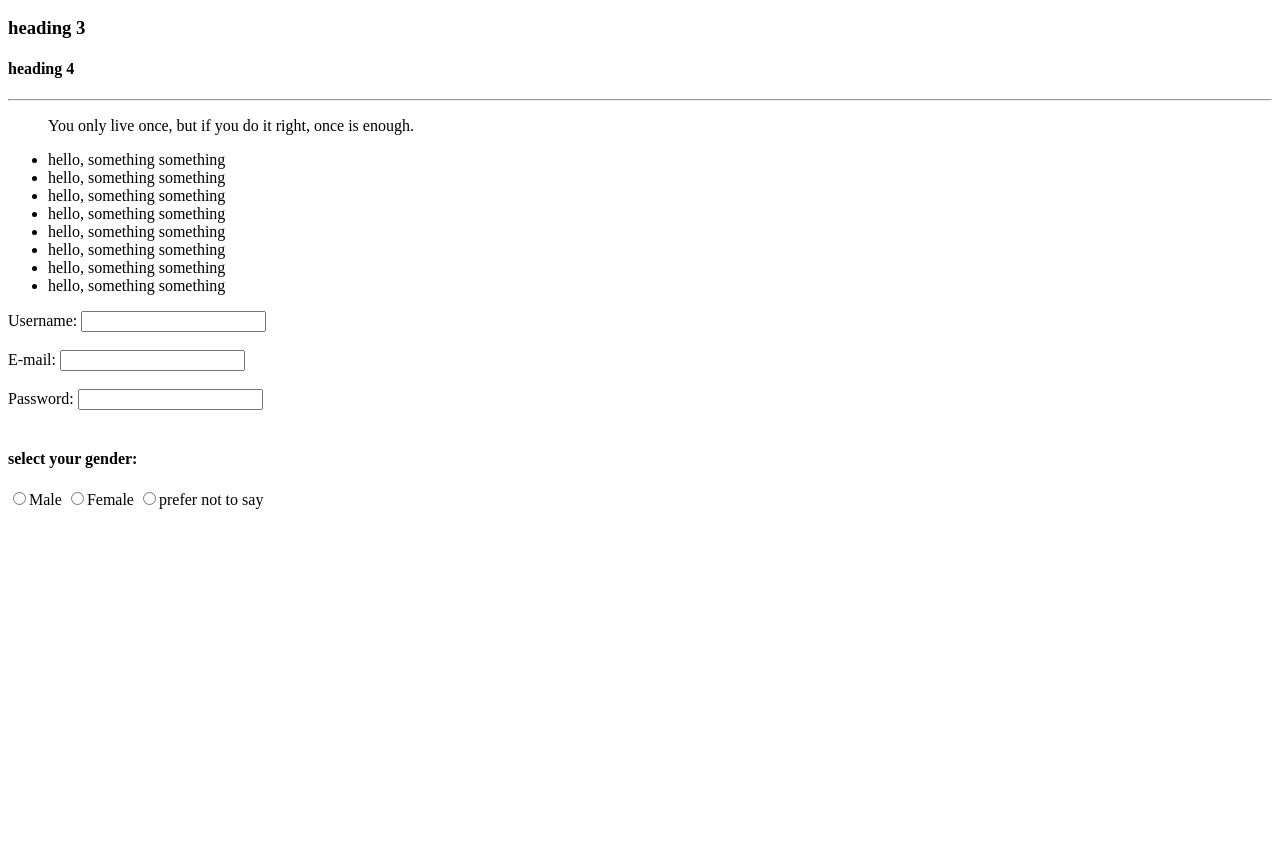
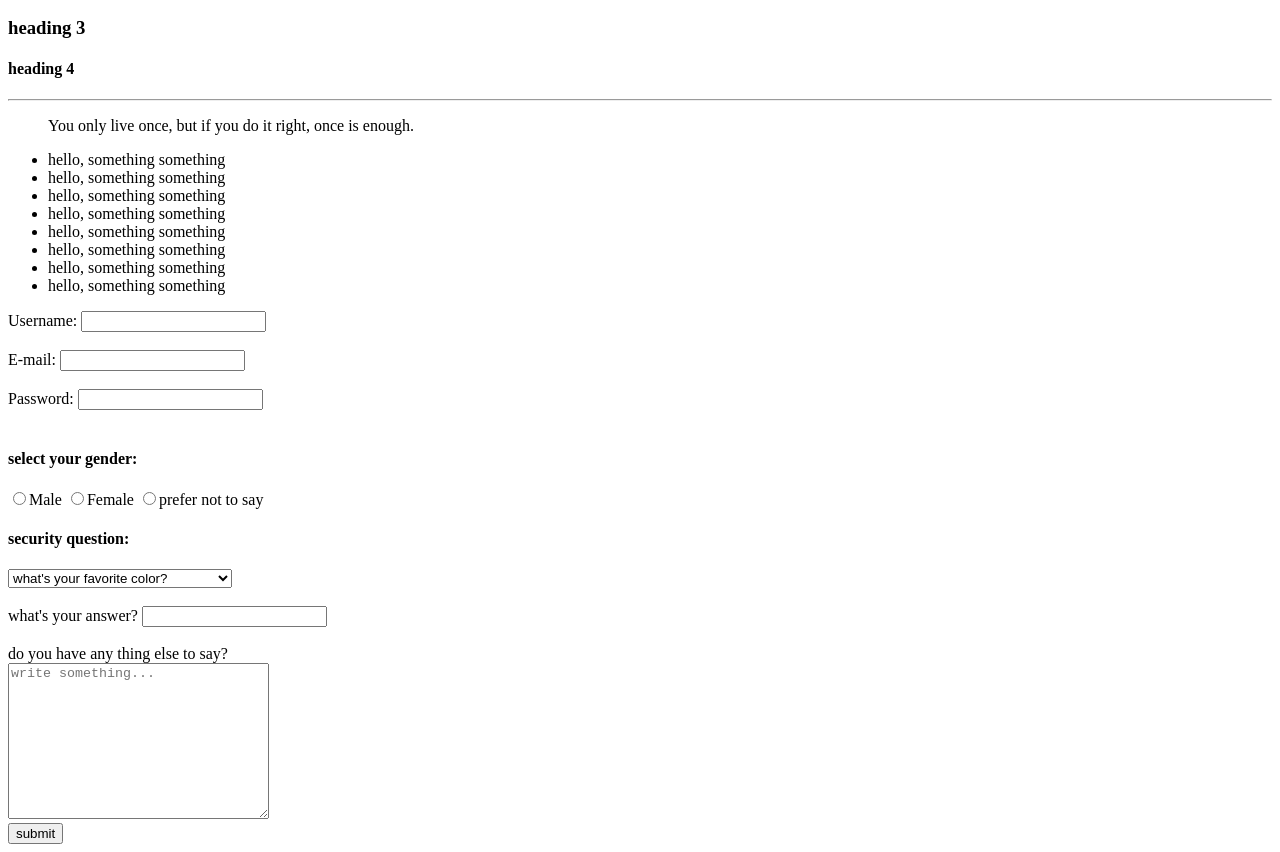
Before and after one commit to Ma9da/HTML-CSS-workshop, a plain HTML site: page index.html in a window 1280 px wide. Shown: the part 144-996 px from the top of the page. Before the commit the page ends 800 px from the top, so only its background shows below. Drawn offline with Linux system fonts and the light colour scheme.

Commit message:
form input types and validation

```diff
--- a/index.html
+++ b/index.html
@@ -33,18 +33,33 @@
     </section>
     <form>
         <label for="username">Username:</label>
-        <input type="text" id="username">
+        <input type="text" id="username" required>
         <br><br>
         <label for="email">E-mail:</label>
-        <input type="email" id="email">
+        <input type="email" id="email" required>
         <br><br>
         <label for="password">Password:</label>
-        <input type="password" id="password">
+        <input type="password" id="password" required>
         <br><br>
         <h4>select your gender:</h4>
-        <input type="radio" name="gender" id="Male">Male
+        <input type="radio" name="gender" id="Male" required>Male
         <input type="radio" name="gender" id="Female">Female
         <input type="radio" name="gender" id="prefer not to say">prefer not to say
+        <h4>security question:</h4>
+        <select name="security" id="security" required>
+            <option value="q1">what's your favorite color?</option>
+            <option value="q2">what's your per name?</option>
+            <option value="q3">what's your bestfriend nick name?</option>
+        </select>
+        <br><br>
+        <label for="answer">what's your answer?</label>
+        <input type="text"  id="answer" required>
+        <br><br>
+        <label for="comment">do you have any thing else to say?</label>
+        <br>
+        <textarea name="comment" id="comment" cols="30" rows="10" placeholder="write something..."></textarea>
+        <br>
+        <input type="submit" value="submit">
     </form>
 </body>
 
```
